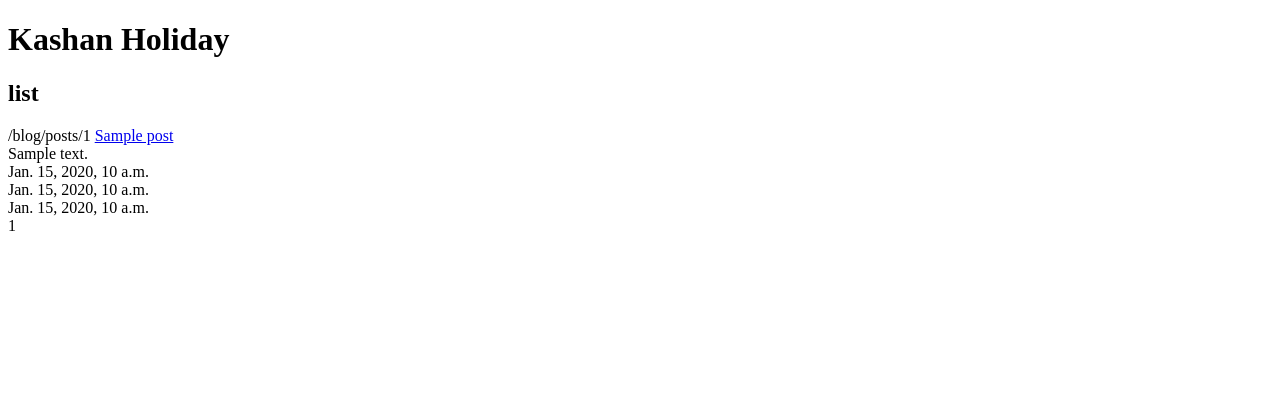
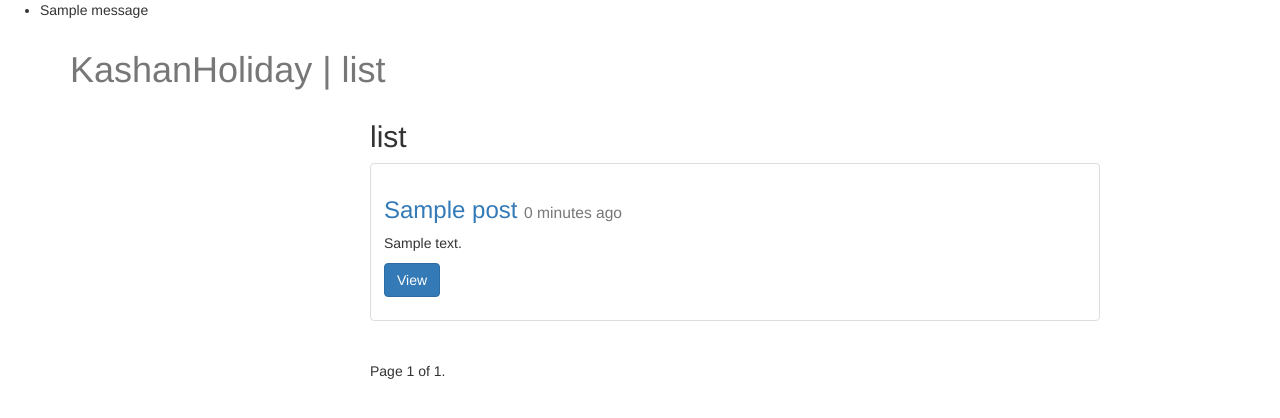
Before and after one commit to mhsharifi96/kashanholiday-company, a Django app: page /blog/posts/ in a window 1280 px wide. Shown: the top 418 px of the page. Run offline with Django 3.2, Linux system fonts and the light colour scheme; tables that the repository leaves empty hold one stand-in row (values such as "Sample post"); one stand-in notice (Sample message) is shown; some libraries are stand-ins or nearby versions.

Commit message:
Fix bugs!

```diff
--- a/BackEnd/blog/models.py
+++ b/BackEnd/blog/models.py
@@ -18,7 +18,7 @@ class Post(models.Model):
         # return "/posts/%s/" %(self.id)
 
     class Meta:
-        pass
+        ordering = ["-timestamp", "-updated"]
 
 
 class Category(models.Model):
--- a/BackEnd/blog/templates/base-blog.html
+++ b/BackEnd/blog/templates/base-blog.html
@@ -1,24 +1,22 @@
+{% load staticfiles %}
 <!DOCTYPE html>
 <html lang="en">
 <head>
     <meta charset="UTF-8">
     <title>{% block blog_head_title %}KashanHoliday Blog{% endblock blog_head_title %}</title>
+    <link href="https://stackpath.bootstrapcdn.com/bootstrap/3.3.7/css/bootstrap.min.css" rel="stylesheet" integrity="sha384-BVYiiSIFeK1dGmJRAkycuHAHRg32OmUcww7on3RYdg4Va+PmSTsz/K68vbdEjh4u" crossorigin="anonymous">
+    <link href="{% static '/css/base-blog.css' %}" rel="stylesheet">
+    <style>
+        {% block style %}{% endblock style %}
+    </style>
 </head>
 <body>
-{% if messages %}
-<div class="messages">
-    <ul class="messages">
-        {% for message in messages %}
-        <li{% if message.tags %} class="{{ message.tags }}"{% endif %}>{{ message }}</li>
-        {% endfor %}
-    </ul>
-</div>
-{% endif %}
+{% include "messages_display.html" %}
 <div class="container">
     {% block content %}
 
     {% endblock content %}
 </div>
-
+<script src="https://stackpath.bootstrapcdn.com/bootstrap/3.3.7/js/bootstrap.min.js" integrity="sha384-Tc5IQib027qvyjSMfHjOMaLkfuWVxZxUPnCJA7l2mCWNIpG9mGCD8wGNIcPD7Txa" crossorigin="anonymous"></script>
 </body>
 </html>
--- a/BackEnd/blog/templates/index-blog.html
+++ b/BackEnd/blog/templates/index-blog.html
@@ -1,21 +1,44 @@
-<!DOCTYPE html>
-<html lang="en">
-<head>
-    <meta charset="UTF-8">
-    <title>Kashan Holiday Blog</title>
-</head>
-<body>
-<h1>Kashan Holiday</h1>
-<h2>{{ title }}</h2>
+
+{% extends "base-blog.html" %}
+
+{% block content %}
+<h1>KashanHoliday | {{ title }}</h1>
+<div class="col-sm-8 col-sm-offset-3">
+    <h2>{{ title }}</h2>
+
 {% for obj in object_list %}
-{% url "blog:detail" id=obj.id %}
-<a href="{{ obj.get_absolute_url }}">{{ obj.title }}</a><br>
-{{ obj.content }}<br>
-{{ obj.timestamp }}<br>
-{{ obj.updated }}<br>
-{{ obj.updated }}<br>
-{{ obj.id}}<br>
+<div class="row">
+  <div class="col-sm-12">
+    <div class="thumbnail">
+      <!--<img src="..." alt="...">-->
+      <div class="caption">
+        <h3><a href="{{ obj.get_absolute_url }}">{{ obj.title }}</a> <small> {{ obj.timestamp|timesince }} ago</small></h3>
+        <p>{{ obj.content | linebreaks | truncatechars:120 }}</p>
+        <p><a href="{{ obj.get_absolute_url }}" class="btn btn-primary" role="button">View</a></p>
+      </div>
+    </div>
+  </div>
+      <hr>
+  </div>
+{% endfor %}
 
-{% endfor %}
-</body>
-</html>
+    <div class="pagination">
+    <span class="step-links">
+        {% if object_list.has_previous %}
+            <a href="?page=1">&laquo; first</a>
+            <a href="?page={{ object_list.previous_page_number }}">previous</a>
+        {% endif %}
+
+        <span class="current">
+            Page {{ object_list.number }} of {{ object_list.paginator.num_pages }}.
+        </span>
+
+        {% if object_list.has_next %}
+            <a href="?page={{ object_list.next_page_number }}">next</a>
+            <a href="?page={{ object_list.paginator.num_pages }}">last &raquo;</a>
+        {% endif %}
+    </span>
+</div>
+
+</div>
+{% endblock content %}
--- /dev/null
+++ b/BackEnd/blog/templates/messages_display.html
@@ -0,0 +1,9 @@
+{% if messages %}
+<div class="messages">
+    <ul class="messages">
+        {% for message in messages %}
+        <li{% if message.tags %} class="{{ message.tags }}"{% endif %}>{{ message }}</li>
+        {% endfor %}
+    </ul>
+</div>
+{% endif %}
--- a/BackEnd/blog/views.py
+++ b/BackEnd/blog/views.py
@@ -3,6 +3,8 @@ from django.contrib import messages
 from django.http import HttpResponse, HttpResponseRedirect
 from .models import Post
 from .forms import PostForm
+from django.core.paginator import Paginator, EmptyPage, PageNotAnInteger
+from django.shortcuts import render
 # Create your views here.
 
 
@@ -23,6 +25,10 @@ def post_create(request):
         "form": form,
     }
     return render(request, "post_form.html", context)
+
+
+def listing(request):
+    contact_list = 0
 
 
 def post_update(request, id=None):
@@ -51,7 +57,16 @@ def post_detail(request, id=None):
 
 
 def post_list(request):
-    queryset = Post.objects.all()
+    queryset_list = Post.objects.all()  # .order_by("-timestamp")
+    paginator = Paginator(queryset_list, 10)
+
+    page = request.GET.get("page")
+    try:
+        queryset = paginator.page(page)
+    except PageNotAnInteger:
+        queryset = paginator.page(1)
+    except EmptyPage:
+        queryset = paginator.page(paginator.num_pages)
     context = {
         "object_list": queryset,
         "title": "list"
--- a/BackEnd/holiday/settings.py
+++ b/BackEnd/holiday/settings.py
@@ -137,3 +137,5 @@ STATIC_URL = '/static/'
 STATICFILES_DIRS = [
     os.path.join(BASE_DIR, "static")
     ]
+
+STATIC_ROOT = os.path.join(os.path.dirname(BASE_DIR), "static_cdn")
--- a/BackEnd/holiday/urls.py
+++ b/BackEnd/holiday/urls.py
@@ -38,3 +38,4 @@ urlpatterns = [
 
 if settings.DEBUG:
     urlpatterns += static(settings.MEDIA_URL, document_root=settings.MEDIA_ROOT)
+    urlpatterns += static(settings.STATIC_URL, document_root=settings.STATIC_ROOT)
--- /dev/null
+++ b/BackEnd/static/css/base-blog.css
@@ -0,0 +1,3 @@
+h1{
+    color: #777777;
+}
```
Also changed, not shown: BackEnd/blog/templates/post-detail.html (+6 -7 lines), BackEnd/blog/templates/post_form.html (+4 -3 lines).
